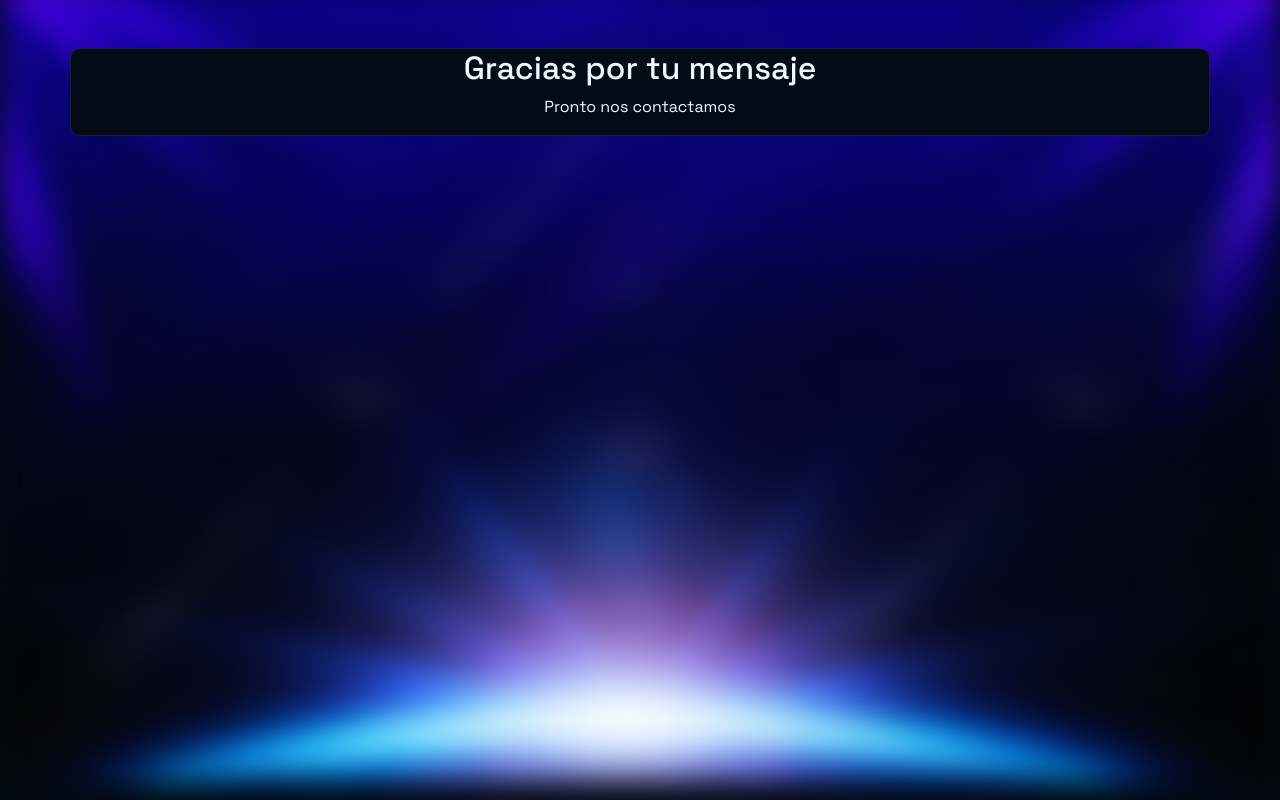
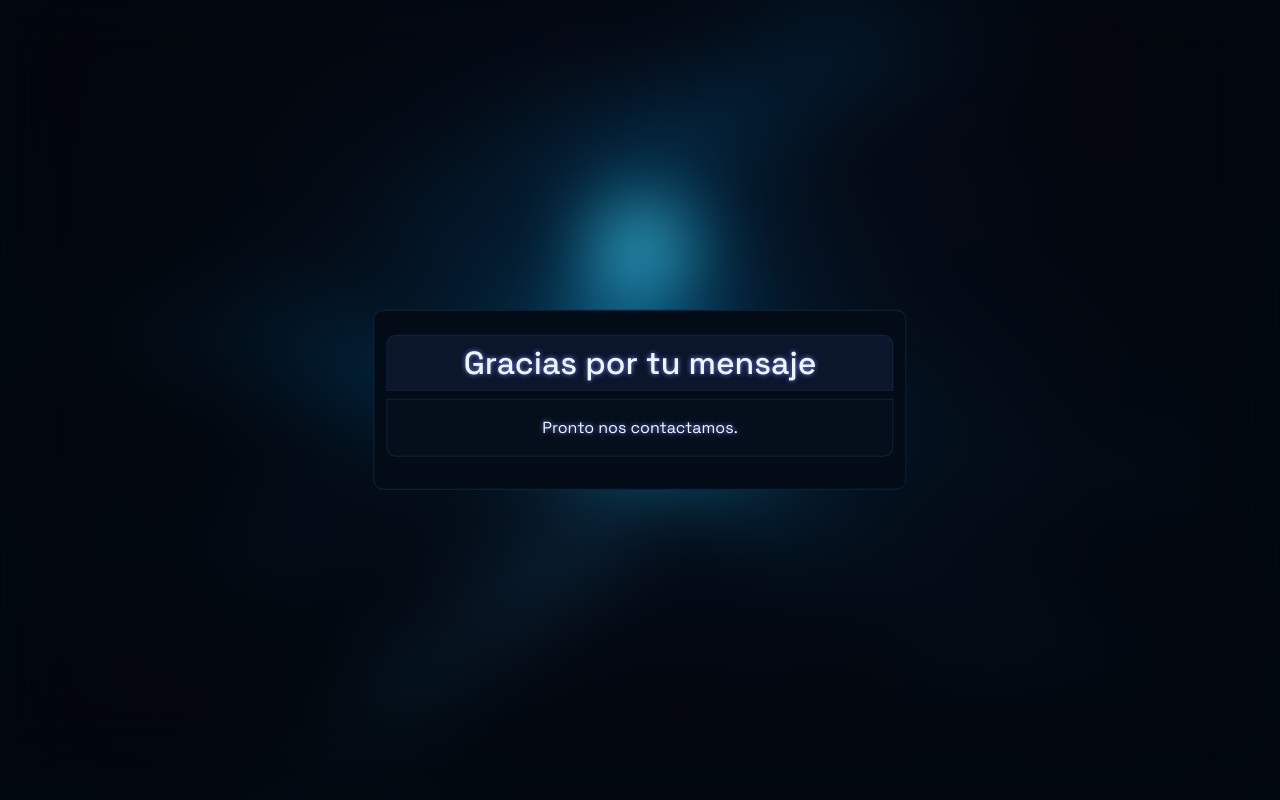
Before and after one commit to BrandonLCC/proyecto-django, a Django app: page /contacto/confirmacion/ in a window 1280 px wide. Run offline with Django 4.2, Linux system fonts and the light colour scheme; some libraries are stand-ins or nearby versions.

Commit message:
commit tarde

```diff
--- /dev/null
+++ b/portfolioproject/myporfolio/static/css/contacto-confirmacion.css
@@ -0,0 +1,41 @@
+.container {
+    background-color: #030c16;
+    border-radius: 10px;
+    border: 1px solid #0d233c;
+    color: aliceblue;
+    position: absolute;
+    top: 50%;
+    left: 50%;
+    transform: translate(-50%, -50%);
+}
+
+.imagen-detalles-desc {
+    position: absolute;
+    filter: blur(40px);
+    height: 100%;
+    width: 50%;
+    justify-content: center;
+    align-items: center;
+    display: block;
+    z-index: -1;
+    bottom: 20px;
+}
+
+.titulo {
+    position: relative;
+    border-top-left-radius: 10px ;
+    border-top-right-radius: 10px ;
+    background-color: rgba(32, 48, 94, 0.3);
+    border: 1px solid rgba(32, 48, 94, 0.5);
+    text-shadow: 0px 0px 5px #747dff;
+}
+
+
+.subtitulo {
+    position: relative;
+    background-color: rgba(32, 48, 94, 0.1);
+    text-shadow: 0px 0px 5px #747dff;
+    border: 1px solid rgba(32, 48, 94, 0.5);
+    border-bottom-left-radius: 10px ;
+    border-bottom-right-radius: 10px ;
+}
--- a/portfolioproject/myporfolio/templates/myporfolio/contacto_confirmacion.html
+++ b/portfolioproject/myporfolio/templates/myporfolio/contacto_confirmacion.html
@@ -14,16 +14,16 @@
     <link href="https://fonts.googleapis.com/css2?family=Space+Grotesk:wght@300..700&display=swap" rel="stylesheet">
     <!-- enlace css-->
     <link rel="icon" href="{% static 'images/logo.png' %}" type="image/x-icon">
-    <link rel="stylesheet" href="{% static 'css/formulario_contactos.css' %}">
+    <link rel="stylesheet" href="{% static 'css/contacto-confirmacion.css' %}">
 
 
 </head>
 <body>
-    <img src="{% static 'images/imagen-fondo1.avif' %}" class="imagen-detalles-desc   w-100 " alt="...">
+    <img src="{% static 'images/example.jpg' %}" class="imagen-detalles-desc   w-100 " alt="...">
 
-    <div class = "container mt-5">
-        <h2 class = "text-center">Gracias por tu mensaje</h2>
-        <p class = "text-center">Pronto nos contactamos</p>
+    <div class = "container col-sm-10 col-md-8 col-lg-6 col-xl-5 col-10 py-3 py-3">
+        <h2 class = "titulo text-center my-2 py-2">Gracias por tu mensaje</h2>
+        <p class = "subtitulo  text-center py-3">Pronto nos contactamos.</p>
     </div>
 
 {% endblock %}
--- a/portfolioproject/myporfolio/templates/myporfolio/contacto_formulario.html
+++ b/portfolioproject/myporfolio/templates/myporfolio/contacto_formulario.html
@@ -23,6 +23,7 @@
 <body>
     <img src="{% static 'images/example.jpg' %}" class="imagen-detalles-desc   w-100 " alt="...">
 
+
     <div class = "container col-sm-10 col-md-8 col-lg-6 col-xl-5 col-10 mt-5 px-3 mb-5">
 
         <h2 class = "titulo-fromm text-center my-3 py-3">Contacta con nosotros</h2>
```
Also changed, not shown: portfolioproject/db.sqlite3.
